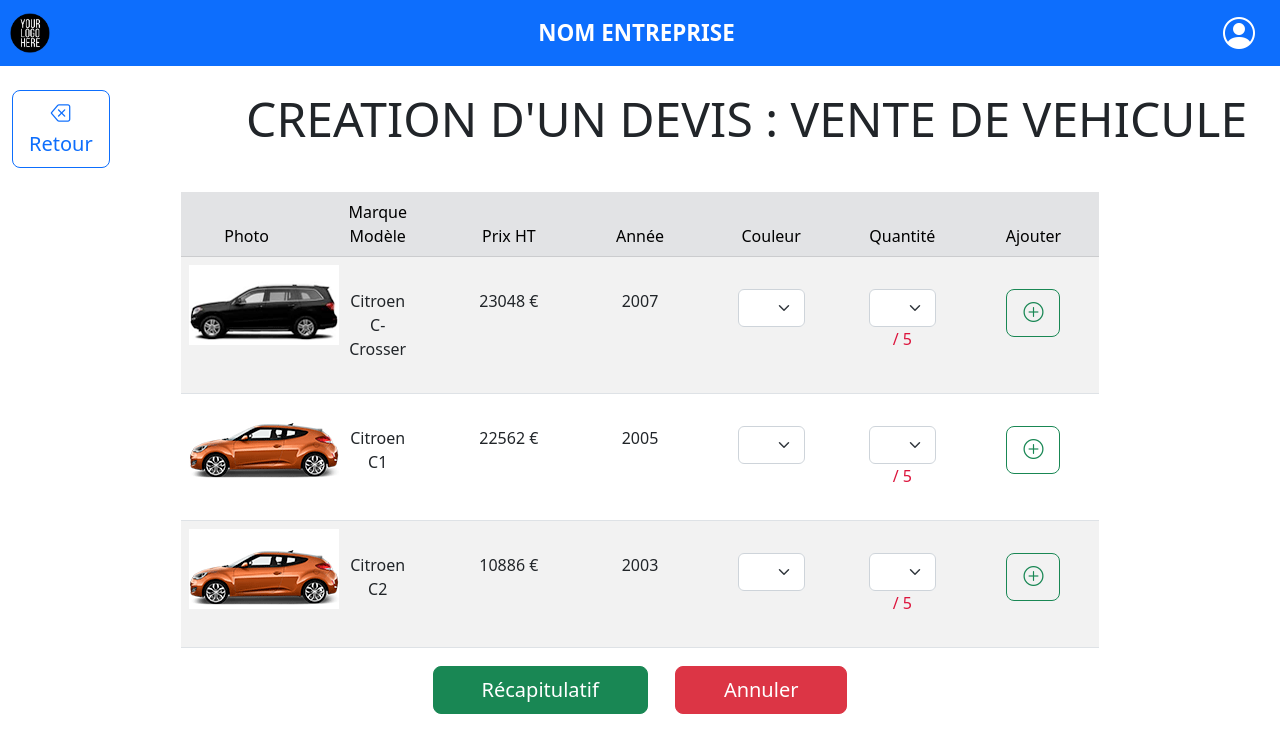
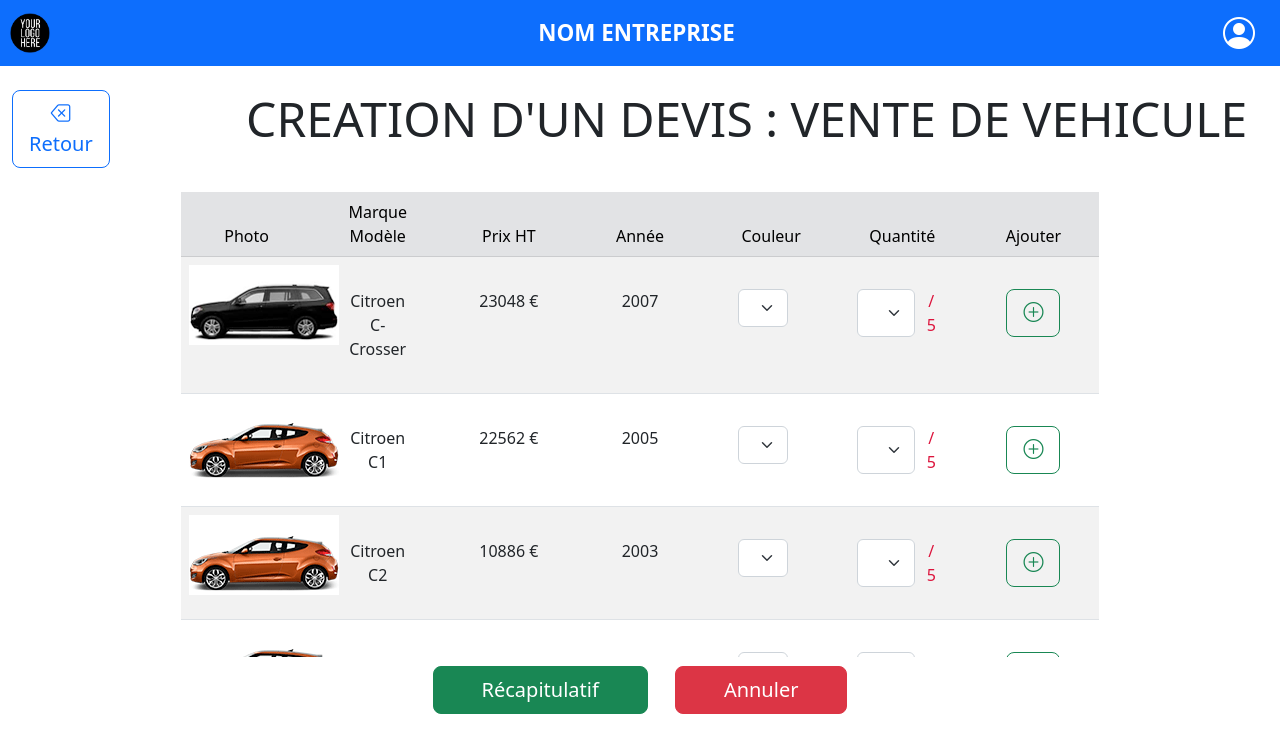
Before and after one commit to Pallies/ang13TP, an Angular app: page /creation in a window 1280 px wide. Shown: the top 752 px of the page. Built offline with nearby package versions, Linux system fonts and the light colour scheme; data requests are answered from the project's data file.

Commit message:
report du code dans le composant quantite

```diff
--- a/src/app/devis/creation/creation-devis.component.html
+++ b/src/app/devis/creation/creation-devis.component.html
@@ -2,10 +2,7 @@
   <!-- TITRE -->
   <div class="row my-4">
     <div class="col-1">
-      <button
-        class="btn btn-lg btn-outline-primary"
-        (click)="onBack()"
-      >
+      <button class="btn btn-lg btn-outline-primary" (click)="onBack()">
         <i class="bi bi-backspace"></i> Retour
       </button>
     </div>
@@ -62,14 +59,6 @@
                 (selection)="vehicule.quantiteVendu = $event"
                 [raz]="maj$"
               ></car-quantite>
-              <p
-                [ngStyle]="{
-                  visibility: vehicule.quantite == 0 ? 'hidden' : 'visible'
-                }"
-                class="error"
-              >
-                / {{ vehicule.quantite }}
-              </p>
             </td>
             <td>
               <button
@@ -90,7 +79,9 @@
               >
                 Récapitulatif
               </button>
-              <button class="btn btn-lg btn-danger px-5" routerLink="/menu-vehicules">Annuler</button>
+              <button class="btn btn-lg btn-danger px-5" (click)="onBack()">
+                Annuler
+              </button>
             </div>
           </td>
         </tfoot>
--- a/src/app/shared/components/select/couleur/couleur-select.component.ts
+++ b/src/app/shared/components/select/couleur/couleur-select.component.ts
@@ -6,7 +6,7 @@
   template: `
     <select
       #select
-      class="form-select"
+      class="form-select w-75"
       [(ngModel)]="valeurSelection"
       (click)="emitionValeur()"
       [ngStyle]="{ backgroundColor: valeurSelection }"
--- a/src/app/shared/components/select/quantite/quantite-select.component.ts
+++ b/src/app/shared/components/select/quantite/quantite-select.component.ts
@@ -11,9 +11,10 @@
 @Component({
   selector: 'car-quantite',
   template: `
+<div class="row">
     <select
       #select
-      class="form-select"
+      class="form-select col"
       [(ngModel)]="valeurSelection"
       (click)="emitionValeur()"
     >
@@ -21,7 +22,8 @@
       <option *ngFor="let index of compteur" [ngValue]="index">
         {{ index }}
       </option>
-    </select>
+    </select><p  class="col" style="color:crimson;margin:auto"> / {{ max}}</p>
+</div>
   `,
 })
 export class QuantiteSelectComponent implements OnInit {
```
